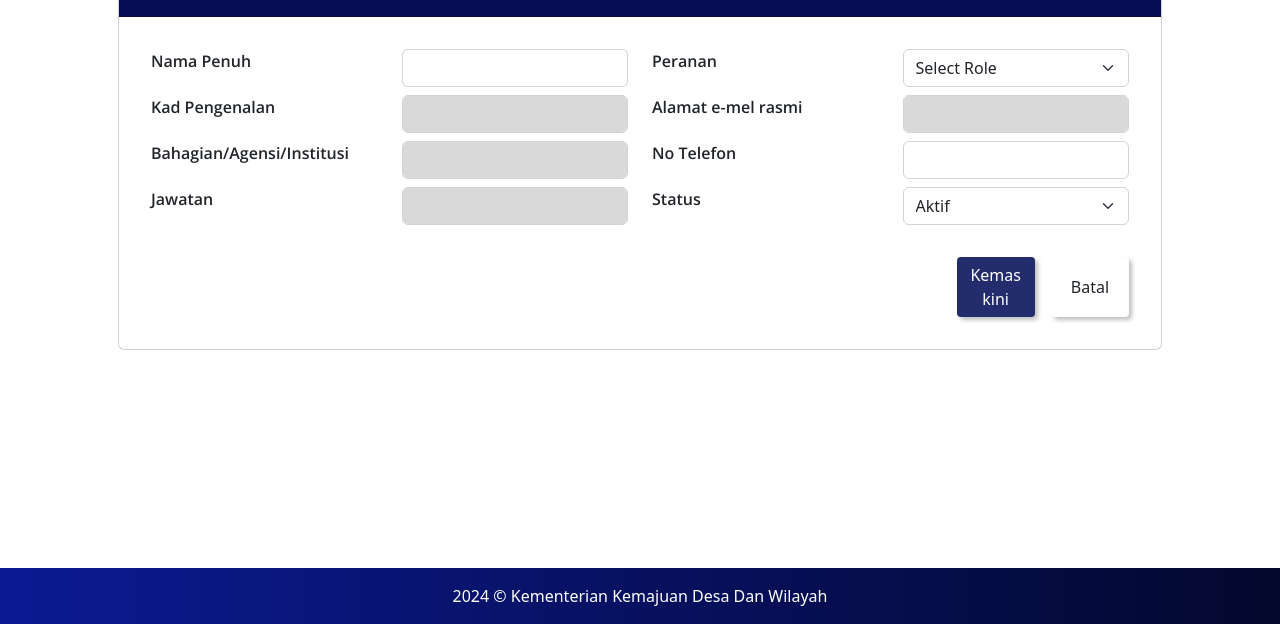
After one commit to SDOIrfanZen/kkdw, a Laravel app: template resources/views/administration/pengguna_edit.blade.php in a window 1280 px wide. The commit adds this page. Shown: the part 176-800 px from the top of the page. Run offline with Laravel 10, Linux system fonts and the light colour scheme; the template is opened without the code that fills it, so the values that code supplies are empty; some libraries are stand-ins or nearby versions.

Commit message:
update page for approved user

```diff
--- /dev/null
+++ b/resources/views/administration/pengguna_edit.blade.php
@@ -0,0 +1,118 @@
+@extends('layout.master')
+
+<style>
+    .label-column {
+    font-family: 'Open Sans', sans-serif;
+    font-weight: 600;
+}
+
+form .btn {
+    box-shadow:3px 3px 4px rgba(0,0,0,0.25);
+    width: 8%;
+    text-shadow:none;
+    outline:none;
+  }
+
+form .btn-primary {
+    background: rgba(35, 44, 108, 1);
+    border:none;
+    border-radius:4px;
+  }
+
+form .btn-reset {
+    border: 1px solid rgba(211, 211, 211, 1);
+    border:none;
+    border-radius:4px;
+  }
+  input[readonly].form-control {
+    background-color: rgba(217, 217, 217, 1); /* Light grey */
+    cursor: not-allowed; /* Indicate that the input is not editable */
+}
+
+</style>
+
+@section('content')
+
+@if(session('success'))
+    <div class="alert alert-success">
+        {{ session('success') }}
+    </div>
+@endif
+
+
+
+<div class="container-fluid d-flex justify-content-center">
+    <div class="card mt-4 mx-auto" style="width: 90%;">
+        <div class="card-header d-flex align-items-center custom-card-header" style="background: rgba(8, 12, 85, 1); height: 3.5rem;">
+            <img src="{{ asset('images/user-information.svg') }}" alt="Profile Icon" class="me-2" style="width: 24px; height: 24px;">
+            Maklumat Profil
+        </div>
+        <div class="card-body">
+            <form method="post" action="{{route('administration.update_pengguna', $userProfile->id)}}" id="" class="m-3">
+                @csrf
+                @method('PUT')
+                <div class="row pb-2">
+                    <div class="col-md-3 label-column">Nama Penuh</div>
+                    <div class="col-md-3">
+                        <input class="form-control" name="nama" value="{{ $userProfile->nama }}">
+                    </div>
+                    <div class="col-md-3 label-column">Peranan</div>
+                    <div class="col-md-3">
+                        <select class="form-select" name="role" required>
+                            <option value="">Select Role</option>
+                            @foreach($roles as $role)
+                                <option value="{{ $role->id }}" {{ $userProfile->roles->first()->id == $role->id ? 'selected' : '' }}>
+                                    {{ $role->name }}
+                                </option>
+                            @endforeach
+                        </select>
+                    </div>
+                </div>
+                <div class="row pb-2">
+                    <div class="col-md-3 label-column">Kad Pengenalan</div>
+                    <div class="col-md-3">
+                        <input readonly class="form-control" name="kad_pengenalan" value="{{ $userProfile->kad_pengenalan }}">
+                    </div>
+                    <div class="col-md-3 label-column">Alamat e-mel rasmi</div>
+                    <div class="col-md-3">
+                        <input readonly class="form-control" name="emel" value="{{ $userProfile->emel }}">
+                    </div>
+                </div>
+                <div class="row pb-2">
+                    <div class="col-md-3 label-column">Bahagian/Agensi/Institusi</div>
+                    <div class="col-md-3">
+                        <input readonly class="form-control" name="bahagian" value="{{ $userProfile->bahagian }}">
+                    </div>
+                    <div class="col-md-3 label-column">No Telefon</div>
+                    <div class="col-md-3">
+                        <input class="form-control" name="no_tel" value="{{ $userProfile->no_tel }}">
+                    </div>
+                </div>
+                <div class="row pb-2">
+                    <div class="col-md-3 label-column">Jawatan</div>
+                    <div class="col-md-3">
+                        <input readonly class="form-control" name="jawatan" value="{{ $userProfile->jawatan }}">
+                    </div>
+                    <div class="col-md-3 label-column">Status</div>
+                    <div class="col-md-3">
+                        <select class="form-select" id="status" name="status" required>
+                            <option value="1" {{ $userProfile->status == '1' ? 'selected' : '' }}>Aktif</option>
+                            <option value="2" {{ $userProfile->status == '2' ? 'selected' : '' }}>Tidak Aktif</option>
+                        </select>
+                    </div>
+                </div>
+                <div class="d-flex justify-content-end mt-4">
+                    <button class="btn btn-primary me-3" type="submit">Kemaskini</button>
+                    <button class="btn btn-reset" type="button">Batal</button>
+                </div>
+            </form>
+        </div>
+    </div>
+</div>
+
+
+
+
+
+
+@endsection
--- a/resources/views/administration/pengurusan_pengguna.blade.php
+++ b/resources/views/administration/pengurusan_pengguna.blade.php
@@ -126,8 +126,10 @@
                                     <span class="text-muted">Unknown Status</span> <!-- Optional: handle other statuses -->
                                 @endif
                             </td>
-                            <td>
-                                <button class="btn btn-primary btn-sm" type="button">Tindakan</button>
+                            <td class="text-center">
+                                <a href="{{route('administration.edit_pengguna', $user->id)}}" class="d-flex justify-content-center align-items-center" style="padding-top: 12%; height: 100%">
+                                    <img src="{{ asset('images/tindakan.svg') }}" alt="Tindakan Icon" width="18" height="18" style="cursor: pointer;">
+                                </a>
                             </td>
                         </tr>
                         @endforeach
--- a/routes/web.php
+++ b/routes/web.php
@@ -48,6 +48,8 @@ route::post('manage-account-password', [AdministrationController::class, 'manage
 route::get('pengurusan-pengguna', [AdministrationController::class, 'pengurusan_pengguna_list'])->name('administration.pengurusan_pengguna')->middleware('can:Melihat Senarai Pengguna');
 route::get('tambah-pengguna', [AdministrationController::class, 'tambah_pengguna_list'])->name('administration.tambah_pengguna');
 route::post('tambah-pengguna-process', [AdministrationController::class, 'tambah_pengguna_process'])->name('administration.tambah_pengguna_process');
+route::get('edit-pengguna/{id}', [AdministrationController::class, 'edit_pengguna'])->name('administration.edit_pengguna');
+Route::put('update-pengguna/{id}', [AdministrationController::class, 'update_pengguna'])->name('administration.update_pengguna');
 
 
 route::get('give-permission-to-role', function () {
```
Also changed, not shown: app/Http/Controllers/AdministrationController.php (+86 -1 lines), public/images/tindakan.svg (added).
